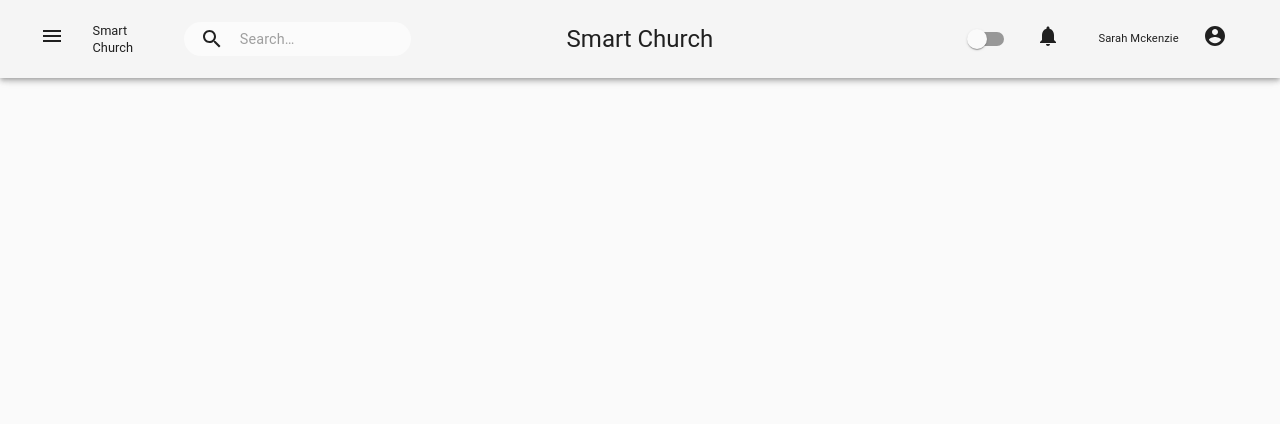
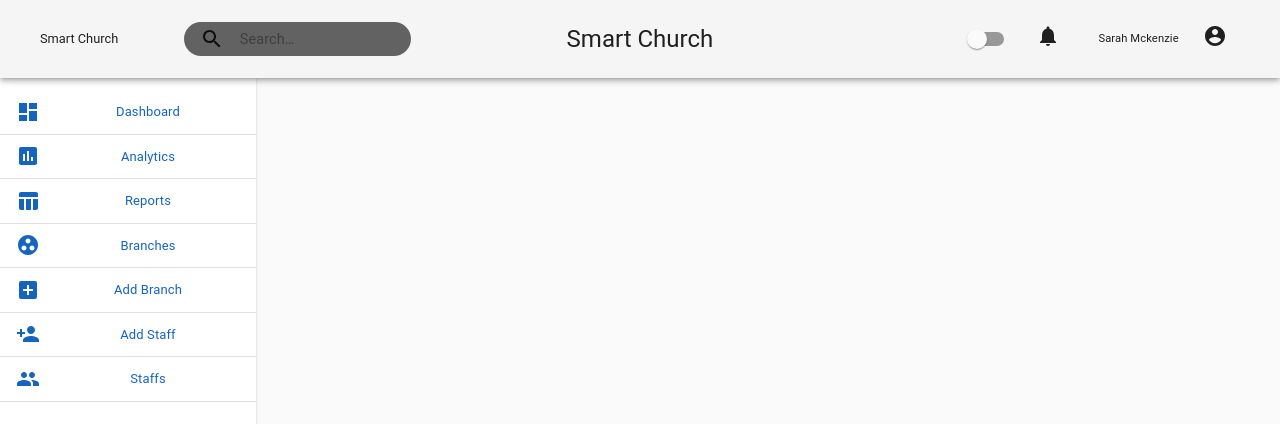
Before and after one commit to Wizdave97/smart-church, a React (Create React App) app: page / in a window 1280 px wide. Shown: the top 424 px of the page. Built offline with nearby package versions, Linux system fonts and the light colour scheme.

Commit message:
Designed sidebar component

```diff
--- a/package.json
+++ b/package.json
@@ -10,6 +10,7 @@
     "react-redux": "^7.1.0",
     "react-router-dom": "^5.0.1",
     "react-scripts": "3.0.1",
+    "react-transition-group": "1.x",
     "redux": "^4.0.4",
     "redux-thunk": "^2.3.0"
   },
--- a/src/components/Navbar/Navbar.js
+++ b/src/components/Navbar/Navbar.js
@@ -1,9 +1,11 @@
-import React from 'react'
+import React, { Fragment } from 'react'
 import styles from './styles';
 import { withStyles} from '@material-ui/core/styles';
 import { AppBar, Toolbar , Typography, InputBase, Switch} from '@material-ui/core';
 import { Menu, Search as SearchIcon, AccountCircle,Notifications}  from '@material-ui/icons';
+import  CSSTransitionGroup  from 'react-transition-group/CSSTransitionGroup';
 import ArrowTooltip from '../UI/ArrowTooltip/ArrowTooltip';
+import './navbar.css'
 
 
 const Navbar = props =>{
@@ -11,10 +13,17 @@ const Navbar = props =>{
 
   return (
     <AppBar position="fixed" color="default">
+      <CSSTransitionGroup
+        transitionName="navbar"
+        transitionAppear={true}
+        transitionAppearTimeout={500}
+        transitionEnter={false}
+        transitionLeave={false}
+        >
         <Toolbar variant="dense">
             <div className={classes.navbar}>
                 <div className={classes.one}>
-                    <div className={classes.menuIcon} tabIndex="0"><Menu/></div>
+                    <div onClick={()=>props.toggleSideBar()} className={classes.menuIcon} tabIndex="0"><Menu/></div>
                     <div className={classes.churchName} tabIndex="0"><Typography className={classes.navText} variant="h5"> Smart Church</Typography></div>
                       <div className={classes.searchButton} tabIndex="0">
                         <SearchIcon className={classes.iconSearch} />
@@ -54,6 +63,7 @@ const Navbar = props =>{
                 </div>
             </div>
         </Toolbar>
+      </CSSTransitionGroup>
     </AppBar>
   )
 }
--- /dev/null
+++ b/src/components/Navbar/navbar.css
@@ -0,0 +1,8 @@
+.navbar-appear {
+  opacity: 0.01;
+}
+
+.navbar-appear.navbar-appear-active {
+  opacity: 1;
+  transition: opacity .5s ease-in;
+}
--- a/src/components/Navbar/styles.js
+++ b/src/components/Navbar/styles.js
@@ -1,4 +1,15 @@
-import { fade } from '@material-ui/core/styles'
+import { fade } from '@material-ui/core/styles';
+import { purple } from '@material-ui/core/colors';
+const query1={
+  '@media screen and (max-width:489px)':{
+    display:'none'
+  }
+}
+const hover={
+  '&:hover':{
+    color:fade(purple.A200, 0.5)
+  }
+}
 const styles= theme =>(
   {
   navbar:{
@@ -22,7 +33,11 @@ const styles= theme =>(
     marginLeft:theme.spacing(2),
     marginRight:theme.spacing(2),
     boxSizing:'border-box',
-    cursor:'pointer'
+    cursor:'pointer',
+    [theme.breakpoints.up('md')]:{
+      display:'none'
+    },
+    ...hover
   },
   churchName:{
     width:'30%',
@@ -30,9 +45,12 @@ const styles= theme =>(
     marginLeft:theme.spacing(2),
     marginRight:theme.spacing(2),
     boxSizing:'border-box',
+    cursor:'pointer',
     [theme.breakpoints.down('sm')]:{
       width:'45%'
-    }
+    },
+    ...query1,
+    ...hover
   },
   navText:{
     fontSize:'0.8rem',
@@ -63,7 +81,8 @@ const styles= theme =>(
     boxSizing:'border-box'
   },
   logoContainer:{
-    alignSelf:'center'
+    alignSelf:'center',
+    ...query1
   },
   three:{
     width:'33.33%',
@@ -92,9 +111,11 @@ const styles= theme =>(
     padding:'10px',
     alignSelf:'center',
     boxSizing:'border-box',
+    cursor:'pointer',
     [theme.breakpoints.down('xs')]:{
       flex:0
-    }
+    },
+    ...hover
   },
   hide:{
     [theme.breakpoints.down('xs')]:{
@@ -117,9 +138,9 @@ const styles= theme =>(
   search: {
       position: 'relative',
       borderRadius: theme.shape.borderRadius*10,
-      backgroundColor: fade(theme.palette.common.white, 0.6),
+      backgroundColor: fade(theme.palette.common.black, 0.6),
       '&:hover': {
-        backgroundColor: fade(theme.palette.common.white, 0.45),
+        backgroundColor: fade(theme.palette.common.black, 0.45),
       },
       marginRight: theme.spacing(2),
       marginLeft: 0,
@@ -137,6 +158,7 @@ const styles= theme =>(
       display: 'flex',
       alignItems: 'center',
       justifyContent: 'center',
+      ...hover
   },
   inputRoot: {
       color: 'inherit',
@@ -164,12 +186,16 @@ const styles= theme =>(
     boxSizing:'border-box',
     alignSelf:'center',
     '&:hover': {
-      backgroundColor: fade(theme.palette.common.white, 0.25),
+      backgroundColor: fade(theme.palette.common.black, 0.25),
+      '& svg':{
+        color:fade(purple.A200, 0.5)
+      }
     },
     transition:'2s all ease',
     [theme.breakpoints.up('md')]:{
       display:'none'
-    }
+    },
+
   },
   iconSearch:{
     alignSelf:'center'
--- /dev/null
+++ b/src/components/Sidebar/Sidebar.js
@@ -0,0 +1,36 @@
+import React from 'react';
+import styles from './styles';
+import { Link } from 'react-router-dom';
+import { withStyles } from '@material-ui/core/styles';
+import {Paper, Typography , Divider, List, ListItem, ListItemText } from '@material-ui/core';
+import { Dashboard, InsertChart,TableChart,PersonAdd,People,GroupWork,AddBox} from '@material-ui/icons';
+
+
+const sideBar = (props) =>{
+  const { classes } = props
+  return (
+    <aside className={classes.aside}>
+        <Paper square={true} className={classes.sideBar}>
+            <List className={classes.list}>
+                <Link><ListItem><Dashboard color="secondary"/><ListItemText className={classes.links} primary='Dashboard'/></ListItem></Link>
+                <Divider className={classes.divider}/>
+                <Link><ListItem><InsertChart color="secondary"/><ListItemText className={classes.links} primary='Analytics'/></ListItem></Link>
+                <Divider className={classes.divider}/>
+                <Link><ListItem style={{cursor:'pointer'}}><TableChart color="secondary"/><ListItemText className={classes.links} primary='Reports'/></ListItem></Link>
+                <Divider className={classes.divider}/>
+                <Link><ListItem><GroupWork color="secondary"/><ListItemText className={classes.links} primary='Branches'/></ListItem></Link>
+                <Divider className={classes.divider}/>
+                <Link><ListItem><AddBox color="secondary"/><ListItemText className={classes.links} primary='Add Branch'/></ListItem></Link>
+                <Divider className={classes.divider}/>
+                <Link><ListItem><PersonAdd color="secondary"/><ListItemText className={classes.links} primary='Add Staff'/></ListItem></Link>
+                <Divider className={classes.divider}/>
+                <Link><ListItem><People color="secondary"/><ListItemText className={classes.links} primary='Staffs'/></ListItem></Link>
+                <Divider className={classes.divider}/>
+            </List>
+        </Paper>
+    </aside>
+
+  )
+}
+
+export default withStyles(styles)(sideBar)
--- /dev/null
+++ b/src/components/Sidebar/sidebar.css
@@ -0,0 +1,21 @@
+.sidebar-enter {
+  transform:translate(-100%);
+  opacity:0
+}
+
+.sidebar-enter.sidebar-enter-active{
+  transform:translate(0%);
+  left:0;
+  opacity:1;
+  transition: transform .5s ease-in;
+}
+.sidebar-leave{
+  transform:translate(0%);
+  opacity:1;
+  left:0
+}
+.sidebar-leave.sidebar-leave-active{
+  transform: translate(-100%);
+  opacity: 0;
+  transition:transform .5s ease-in;
+}
--- /dev/null
+++ b/src/components/Sidebar/styles.js
@@ -0,0 +1,52 @@
+import { fade } from '@material-ui/core/styles';
+import { purple } from '@material-ui/core/colors';
+const styles= theme =>({
+  sideBar:{
+    width:'100%',
+    minHeight:'100%',
+  },
+  aside:{
+    width:'40%',
+    height:'100%',
+    position:'fixed',
+    zIndex:900,
+    [theme.breakpoints.up('sm')]:{
+      width:'30%'
+    },
+    [theme.breakpoints.up('md')]:{
+      width:'20%'
+    }
+  },
+  list:{
+    width:'100%',
+    paddingTop:'90px',
+    '& a':{
+      color:'inherit',
+      display:'flex',
+      width:'100%',
+      textDecoration:'none',
+      '&:hover':{
+        '& svg,div>span':{
+          color:fade(purple.A200, 0.5)
+        },
+      },
+    }
+  },
+  divider:{
+    width:'100%',
+    height:'1px'
+  },
+  links:{
+    '& span':{
+      marginLeft:theme.spacing(2),
+      textAlign:'center',
+      fontSize:'11px',
+      color:theme.palette.secondary.main,
+      '@media screen and (min-width:706px)':{
+        fontSize:'13px'
+      }
+    }
+  }
+})
+
+export default styles
--- a/src/hoc/Layout/Layout.js
+++ b/src/hoc/Layout/Layout.js
@@ -5,17 +5,54 @@ import CssBaseline from '@material-ui/core/CssBaseline';
 import { Grid } from '@material-ui/core';
 import Navbar from '../../components/Navbar/Navbar';
 import styles from './styles';
+import '../../components/Sidebar/sidebar.css';
 import {toggleTheme } from '../../store/actions/themeActions';
+import CSSTransitionGroup from 'react-transition-group/CSSTransitionGroup';
+import SideBar from '../../components/Sidebar/Sidebar'
 
 class Layout extends Component {
+  state={
+    showSideBar:false
+  }
+  componentDidMount(){
 
+    const x=window.matchMedia("(min-width:960px)")
+    this.showSideBar(x)
+    x.addListener(this.showSideBar)
+  }
+  showSideBar=(x)=>{
+    if(x.matches){
+      this.setState({
+        showSideBar:true
+      })
+    }
+    else{
+      this.setState({
+        showSideBar:false
+      })
+    }
+  }
+  toggleSideBar = () =>{
+    this.setState(state=>({
+      showSideBar:!state.showSideBar
+    }))
+  }
   render(){
     const { classes } = this.props
     return (
       <React.Fragment>
           <CssBaseline/>
-              <Navbar toggleTheme={this.props.toggleTheme}/>
-              <main className={classes.main} style={{padding:32}}>
+              <Navbar toggleSideBar={this.toggleSideBar} toggleTheme={this.props.toggleTheme}/>
+              {<CSSTransitionGroup
+                transitionName="sidebar"
+                transitionEnter={true}
+                transitionLeave={true}
+                transitionEnterTimeout={500}
+                transitionLeaveTimeout={500}>
+                { this.state.showSideBar?<SideBar key={"sidebar"}/>:null }
+              </CSSTransitionGroup>}
+              <div className={classes.root}>
+                <main className={classes.main}  style={{padding:32}}>
                     <Grid
                     container
                     spacing={8}
@@ -23,6 +60,7 @@ class Layout extends Component {
                         {this.props.children}
                     </Grid>
                 </main>
+              </div>
       </React.Fragment>
     )
   }
--- a/src/hoc/Layout/styles.js
+++ b/src/hoc/Layout/styles.js
@@ -1,19 +1,26 @@
 
 const styles = theme =>({
     root:{
+      minHeight:'calc(100% - 90px)',
       width:'100%',
-      minHeight:"100%",
-      display:'flex'
+      display:'flex',
+      flexWrap:'wrap',
+      marginTop:'90px',
+      position:'absolute',
+      left:0,
+      [theme.breakpoints.up('md')]:{
+        width:'80%',
+        left:'20%'
+      }
     },
     rootElement:{
       padding:'0'
     },
     main:{
-        minHeight:'calc(100% - 64px)',
         width:'100%',
+        minHeight:'100%',
         display:'flex',
-        flexWrap:'wrap',
-        marginTop:'64px'
+        flexWrap:'wrap'
     },
 
 })
```
Also changed, not shown: 1 other file (tests, documents, lock files or other folders). Lines whose indentation alone changed are shown as unchanged.
